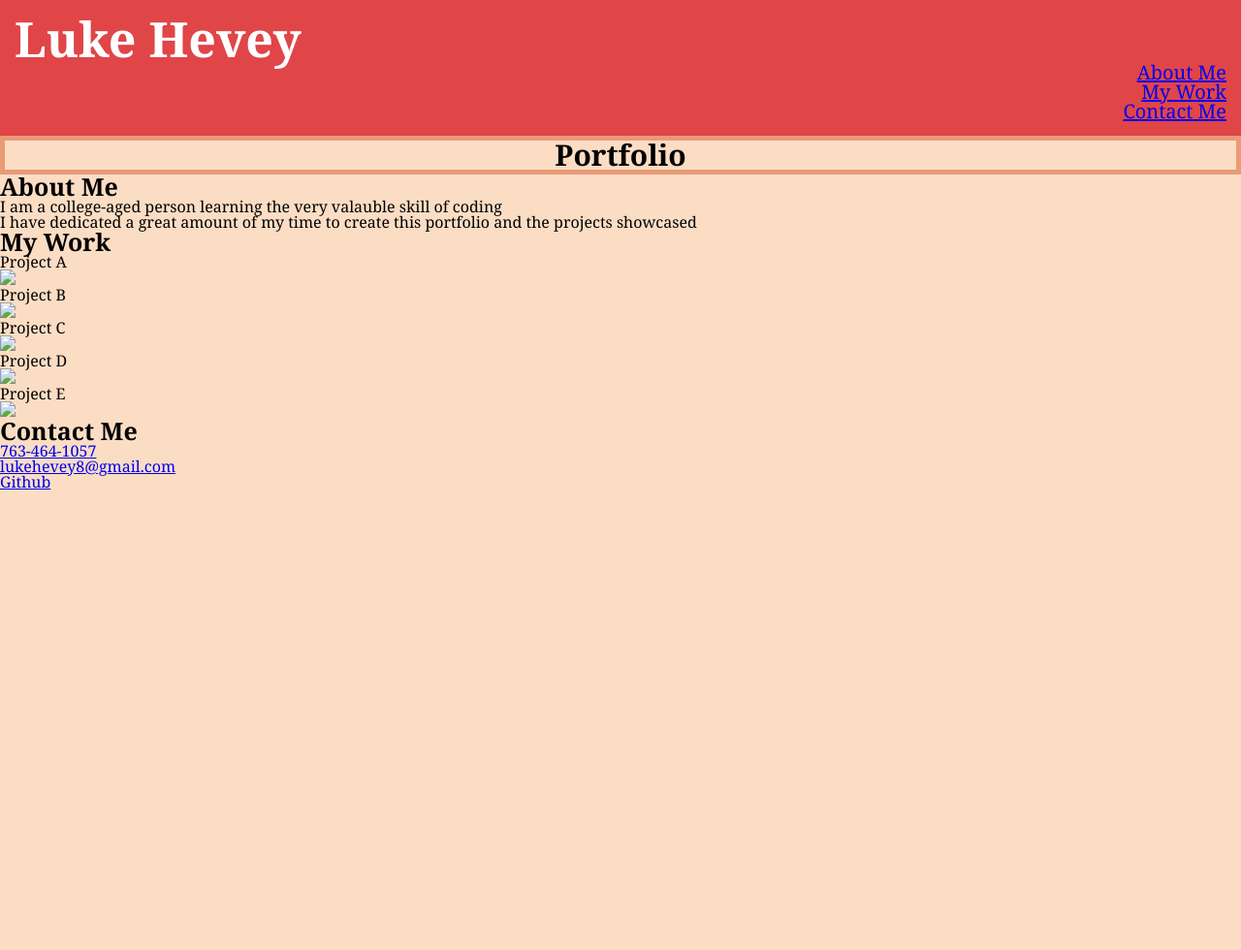
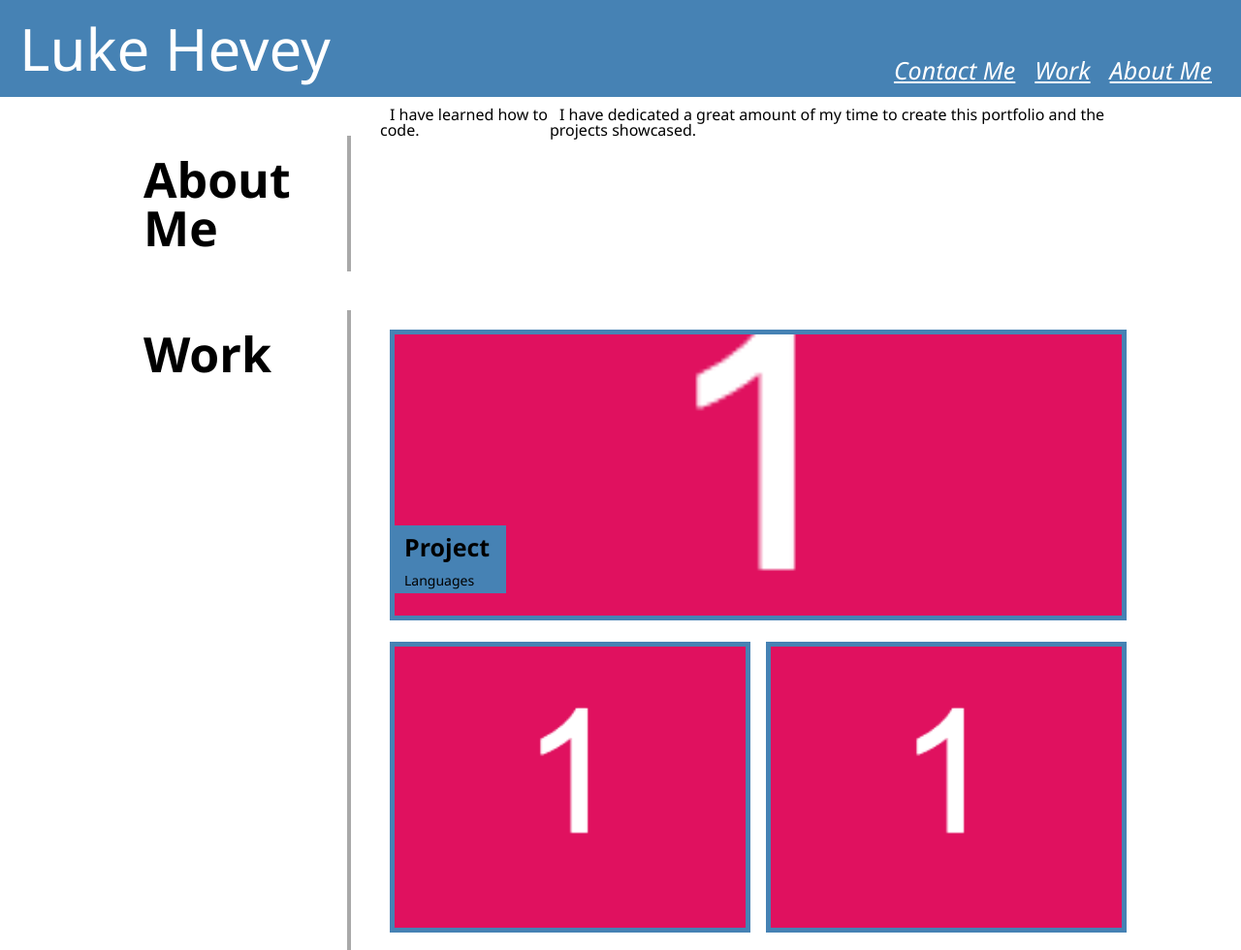
Before and after one commit to lukehevey/personal-portfolio-page, a plain HTML site: page index.html in a window 1280 px wide. Shown: the top 980 px of the page at 97% size. Before the commit the page ends 800 px from the top, so only its background shows below. Drawn offline with Linux system fonts and the light colour scheme.

Commit message:
Organized layout of project section

```diff
--- a/Assets/css/style.css
+++ b/Assets/css/style.css
@@ -5,38 +5,166 @@
 }
 
 body {
-    background-color:#fbddc4;
-    font-family:Georgia, 'Times New Roman', Times, serif
+    background-color:white;
+    font-family:'Segoe UI', Tahoma, Geneva, Verdana, sans-serif
 }
 
 
 header {
-    padding: 15px;
-    background-color:#e04548;
+    padding: 20px;
+    background-color:steelblue;
 }
 
 header h1 {
-    font-size: 50px;
-    background-color:#e04548;
+    display: inline-block;
+    font-size: 60px;
     color:white;
+    font-weight: 400;
+}
+
+
+header li {
+    float: right;
+}
+
+
+header li a {
+    display: block;
+    color: white;
+    text-align: center;
+    padding: 5px 10px;
+    margin-top: -25px;
+    font-style: oblique;
 }
 
 header nav {
     text-align: right;
-    font-size: 20px;
+    font-size: 25px;
+}
+
+h2 {
+    margin-top: 40px;
+    font-size: 50px;
+    padding: 20px;
+    border-right: 4px solid darkgray;
+    margin-right: 30px;
+}
+
+ h3 {
+    margin-top: 10px;
+    font-size: 25px;
+    text-align: left;
+}
+
+.about-text {
+    display: flex;
+    flex: 4;
+}
+
+.about-text p {
+    margin-top: 10px;
+    text-indent: 10px;
+    font-size: 16px;
+}
+
+.container {
+    display: flex;
+    margin: 0 auto;
+    width: 80%;
+}
+
+.container h2 {
+    flex: 1;
+}
+
+.work-content {
+    display: flex;
+    flex: 4;
+    flex-direction: column;
+}
+
+.work-content p {
+    margin: 15px 10px 10px 0;
+    font-size: 14px;
+}
+
+.not-featured {
+    justify-content: space-between;
+    display: flex;
+    width: 100%;
+    flex-wrap: wrap;
+}
+
+.featured {
+    width: 100%;
+    margin-top: 50px;
+    position: relative;
+}
+
+.text-block {
+    position: absolute;
+    bottom: 40px;
+    left: 15px;
+    background-color: steelblue;
+    width: 115px;
+    height: 70px;
+    color: black;
+    padding-left: 10px;
+    padding-right: 20px
 
 }
 
-h2 {
-    font-size: 30px;
-    text-align: center;
-    border: 5px solid #ea9a77;
+
+.featured img {
+    border: 5px solid steelblue;
+    margin: 10px;
 }
 
-h3 {
-    font-size: 25px;
+.work-content img {
+    width: 100%;
+    height: 300px;
+    object-fit: cover;
 }
 
-p {
-    font-size: 16px;
+.not-featured {
+    position: relative;
 }
+
+.text-blocks {
+    position: absolute;
+    bottom: 40px;
+    left: 15px;
+    background-color: steelblue;
+    width: 115px;
+    height: 70px;
+    color: black;
+    padding-left: 10px;
+    padding-right: 20px
+}
+
+.not-featured img {
+    border: 5px solid steelblue;
+    margin: 10px;
+}
+
+.not-featured article {
+    width: 49%
+}
+
+.contact nav {
+    display: flex;
+    flex: 4;
+    margin-top: 30px;
+    margin-left: 45px;
+    margin-right: -45px;
+}
+
+.contact li {
+    float: right;
+    margin: 70px 70px;
+    font-size: 20px;
+}
+
+.contact li a {
+    color: steelblue;
+}
--- a/index.html
+++ b/index.html
@@ -5,8 +5,8 @@
     <meta charset="UTF-8" />
     <meta name="viewport" content="width=device-width, initial-scale=1.0" />
     <title>Web Development Portfolio</title>
-    <link rel="stylesheet" href="./Assets/css/reset.css"/>
-    <link rel="stylesheet" href="./Assets/css/style.css"/>
+    <link rel="stylesheet" href="./Assets/css/reset.css" />
+    <link rel="stylesheet" href="./Assets/css/style.css" />
 </head>
 
 <body>
@@ -14,50 +14,67 @@
         <h1>Luke Hevey</h1>
         <nav>
             <ul>
-            <li><a href="#">About Me</a></li>
-            <li><a href="#">My Work</a></li>
-            <li><a href="#">Contact Me</a></li>
+                <li><a href="#about-me">About Me</a></li>
+                <li><a href="#work">Work</a></li>
+                <li><a href="#contact-me">Contact Me</a></li>
             </ul>
         </nav>
     </header>
 
 
     <main>
-    <h2>Portfolio</h2>
-    <section class="content">
-        <div class="about">
-            <h3>About Me</h3>
+        <section class="about container">
+            <h2>About Me</h2>
+            <div id="about-me" class="about-text">
                 <p>
-                I am a college-aged person learning the very valauble skill of coding
+                    I have learned how to code.
                 </p>
                 <p>
-                I have dedicated a great amount of my time to create this portfolio and the projects showcased
+                    I have dedicated a great amount of my time to create this portfolio and the projects showcased.
                 </p>
             </div>
-        <div class="work">
-            <h3>My Work</h3>
-            <p>
-                Project A
-            </p>
-            <img src="./assets/css/images/image-1.png">
-            <p>
-                Project B
-            </p>
-            <img src="./assets/css/images/image-1.png">
-            <p>
-                Project C
-            </p>
-            <img src="./assets/css/images/image-1.png">
-            <p>
-                Project D
-            </p>
-            <img src="./assets/css/images/image-1.png"><p>
-                Project E
-            </p>
-            <img src="./assets/css/images/image-1.png">
+        </section>
+        <section class="work container">
+            <h2>Work</h2>
+            <div id="work" class="work-content">
+                <div class="featured">
+                    <article>
+                        <a href="#"><img src="./assets/css/images/image-1.png" alt=""></a>
+                        <article class="text-block">
+                            <h3>Project</h3>
+                            <p>Languages</p>
+                        </article>
                 </div>
-        <div class="contact">
-            <h3>Contact Me</h3>
+                <div class="not-featured">
+                    <div class="text-blocks">
+                        <h3>Project</h3>
+                        <p>Languages</p>
+                    </div>
+                    <article>
+                        <a href="#"><img src="./assets/css/images/image-1.png" alt=""></a>
+
+                    </article>
+
+                    <article>
+                        <a href="#"><img src="./assets/css/images/image-1.png" alt=""></a>
+
+                    </article>
+
+                    <article>
+                        <a href="#"><img src="./assets/css/images/image-1.png" alt=""></a>
+
+                    </article>
+
+                    <article>
+                        <a href="#"><img src="./assets/css/images/image-1.png" alt=""></a>
+
+                    </article>
+                </div>
+
+            </div>
+        </section>
+        <section id="contact-me" class="contact container">
+            <h2>Contact Me</h2>
             <nav>
                 <ul>
                     <li><a href="#">763-464-1057</a></li>
@@ -65,11 +82,9 @@
                     <li><a href="#">Github</a></li>
                 </ul>
             </nav>
-        </div>
+        </section>
 
-    </section>
     </main>
-
 </body>
 
 </html>
```
Also changed, not shown: Assets/css/images/image-1.png (added), 3 other files. Lines whose indentation alone changed are shown as unchanged.
